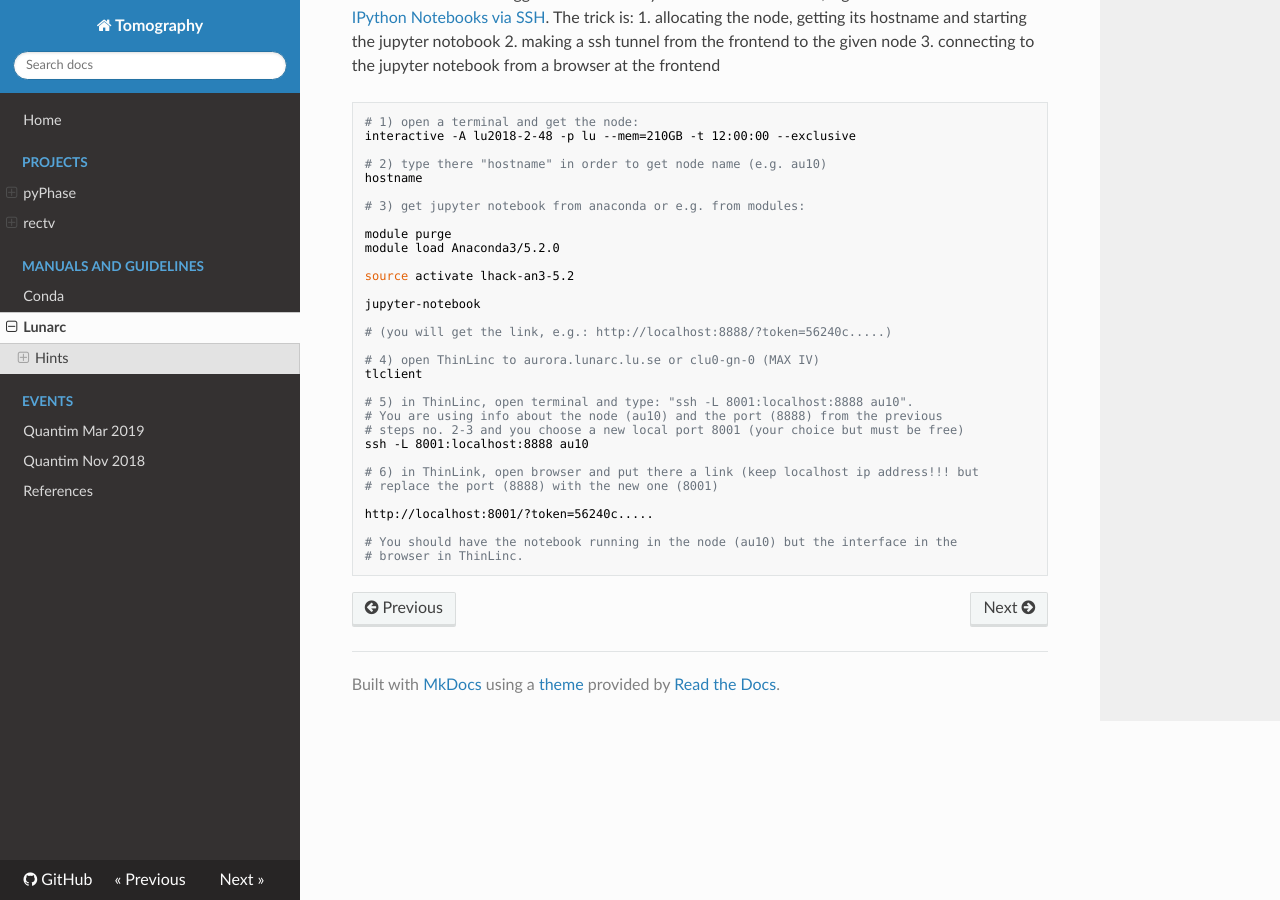
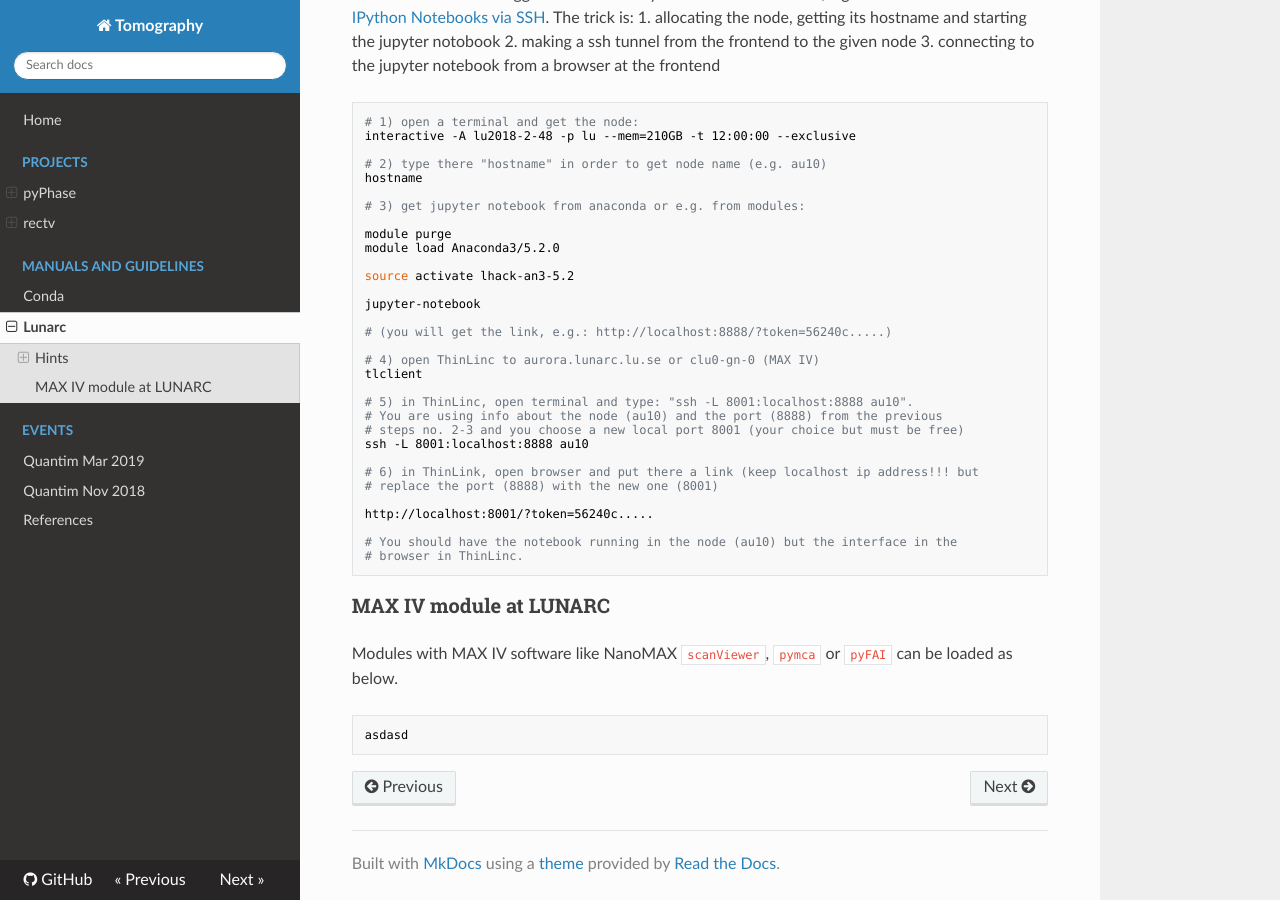
Before and after one commit to tomograms/tomograms-doc, an MkDocs documentation site: the page built from docs/doc/lunarc.md, in a window 1280 px wide and 900 px high, scrolled down 1511 px. Built offline with MkDocs 1.6.1, drawn with Linux system fonts in a browser that asks for light colours; nearby versions of some CDN libraries.

Commit message:
Adding part about MAX IV modules at LUNARC

````diff
--- a/docs/doc/lunarc.md
+++ b/docs/doc/lunarc.md
@@ -96,3 +96,10 @@ http://localhost:8001/?token=56240c.....
 # You should have the notebook running in the node (au10) but the interface in the
 # browser in ThinLinc.
 ```
+### MAX IV module at LUNARC
+
+Modules with MAX IV software like NanoMAX `scanViewer`, `pymca` or `pyFAI` can be loaded as below.
+
+```bash
+asdasd
+```
````
